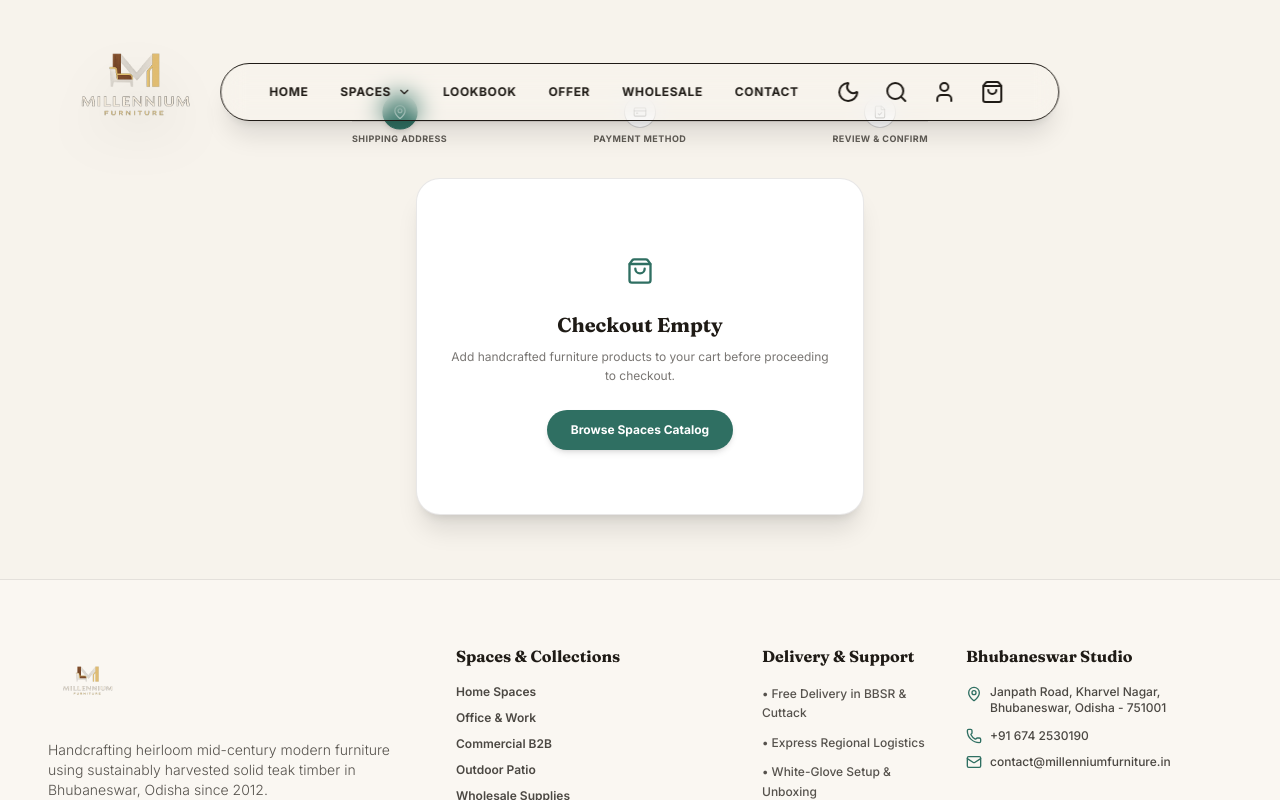
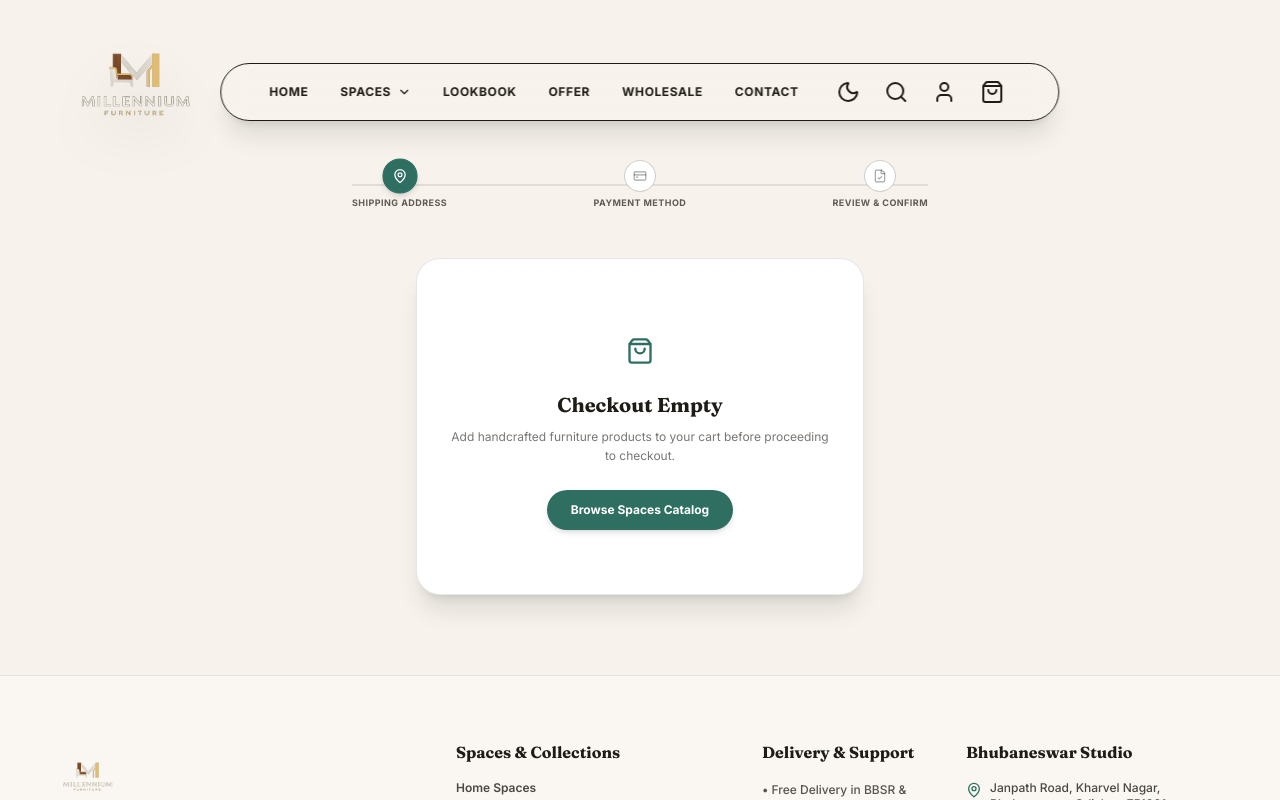
Before and after one commit to Pavanupadhyay27/Millennium, a Next.js app: page /checkout in a window 1280 px wide. Shown: the top 800 px of the page. Built offline with nearby package versions, Linux system fonts and the light colour scheme.

Commit message:
fix: increase top padding on checkout page to prevent floating glassmorphic navbar from overlapping the progress stepper header

```diff
--- a/app/checkout/page.tsx
+++ b/app/checkout/page.tsx
@@ -106,11 +106,11 @@ export default function CheckoutPage() {
       <div>
         <Navbar />
 
-        <main className="max-w-[1240px] mx-auto px-4 md:px-8 pt-24 pb-16">
+        <main className="max-w-[1240px] mx-auto px-4 md:px-8 pt-36 md:pt-40 pb-20">
           {!isCompleted ? (
             <div>
               {/* Progress Indicator Header */}
-              <div className="max-w-xl mx-auto mb-8">
+              <div className="max-w-xl mx-auto mb-12">
                 <div className="flex justify-between items-center relative">
                   <div className="absolute top-1/2 left-0 right-0 h-0.5 bg-[#1F1B16]/10 dark:bg-[#F7F3EC]/10 -translate-y-1/2 z-0" />
 
```
